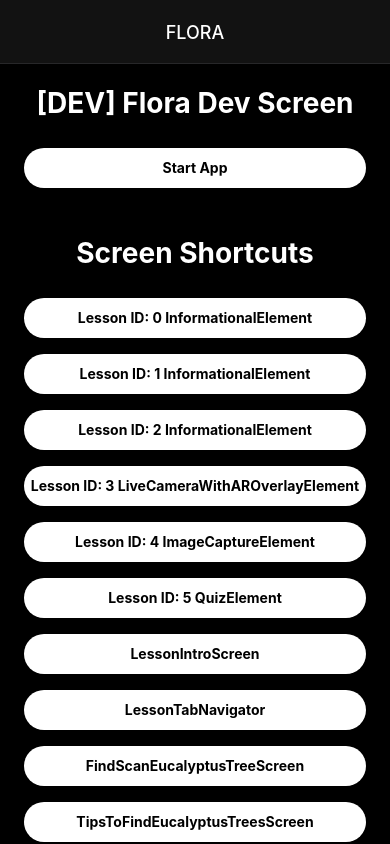
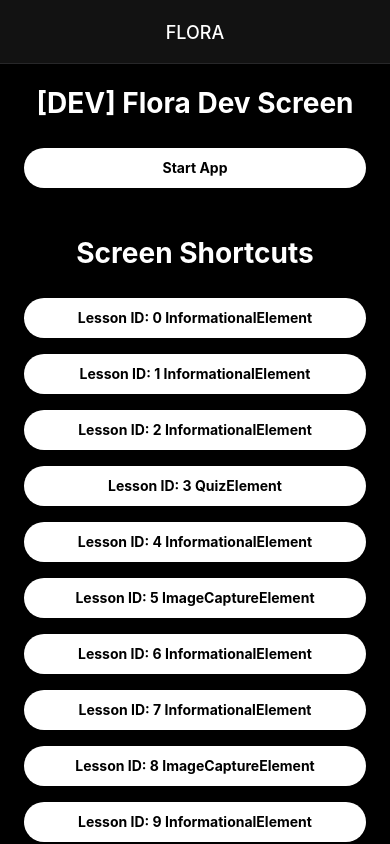
Before and after one commit to jritch/outdoor-learning, a React Native app: screen /DevIntroScreen in a window 390 px wide. Shown: the top 844 px of the page. Built offline with nearby package versions, Linux system fonts and the light colour scheme; what react-native-pytorch-core would draw is missing.

Commit message:
implement full draft of eucalyptus lesson

```diff
--- a/lesson_content/EucalyptusLesson.ts
+++ b/lesson_content/EucalyptusLesson.ts
@@ -9,7 +9,7 @@ export const EucalyptusLesson: Lesson = {
     {
       __type: 'InformationalElement',
       messages: [
-        'Great! you will learn about eucalyptus trees (copy about overarching goal). Ask any questions during the lesson by tapping the question button on the top right.',
+        'Great! you will learn about eucalyptus trees and their connection to the Bay Area. Ask any questions during the lesson by tapping the question button on the top right.',
       ],
       imageSources: [require('assets/images/GettyImages-480806545.jpeg')],
     },
@@ -23,20 +23,59 @@ export const EucalyptusLesson: Lesson = {
     {
       __type: 'InformationalElement',
       messages: [
-        'Take a look at this map of the distribution of eucalyptus trees in the United States. You’ll notice that there’s a huge concentration of eucalyptus in California specifically',
+        'Take a look at this map of the distribution of eucalyptus trees in the United States. You’ll notice that there’s a huge concentration of eucalyptus in California specifically.',
       ],
-      imageSources: [require('assets/images/usmap-placeholder.jpg')],
+      imageSources: [
+        {
+          uri: 'https://github.com/jritch/outdoor-learning/releases/download/v0.0.1-alpha/eucalyptus-map.png',
+        },
+      ],
+    },
+
+    {
+      __type: 'QuizElement',
+      imageSources: [
+        {
+          uri: 'https://github.com/jritch/outdoor-learning/releases/download/v0.0.1-alpha/eucalyptus-map.png',
+        },
+      ],
+      messages: [
+        'So if eucalyptus trees are originally from Australia, how do you think they ended up all the way here in California?',
+      ],
+      possibleAnswers: [
+        {
+          option: 'Their seeds spread here by wind.',
+          response:
+            'Not quite! California is too far away from Australia for that to be possible. Humans actually brought them here.',
+        },
+        {
+          option: 'Their seeds floated across the ocean.',
+          response:
+            'Not quite! Some seeds, like coconuts, are adapted to long-distance travel over water, but not eucalyptus. Humans actually brought them here.',
+        },
+        {
+          option: 'Humans brought them here.',
+          response: 'That is correct!',
+        },
+      ],
+      correctAnswerIndex: 2,
     },
     {
-      __type: 'LiveCameraWithAROverlayElement',
+      __type: 'InformationalElement',
       messages: [
-        'Unfortunately, these unique properties of eucalyptus trees’ leaves and bark also lead them being extremely flammable. Point your camera to the tree and take a look at the ground around the base of the tree. Notice the dry leaves and bark that pile up there. This, combined with the oil in eucalyptus leaves, means that eucalyptus trees catch fire easily.',
+        'During the Gold Rush (circa 1850), settlers needed a lot of wood to build settlements and burn for fuel. Some of these settlers came from Australia, and they brought eucalyptus seeds with them to plant in California.',
+      ],
+      imageSources: [
+        {
+          uri: 'https://github.com/jritch/outdoor-learning/releases/download/v0.0.1-alpha/gold-rush.jpg',
+        },
       ],
     },
+    // TODO (alan): update eucalyptus height video to youtube and embed here
     {
       __type: 'ImageCaptureElement',
       messages: [
-        'What else makes eucalyptus trees unique? First, let’s take a closer look at their leaves. Take three close-up photos of their leaves for your records.',
+        'What else makes eucalyptus trees unique? First, let’s take a closer look at their leaves. Take a close-up photo of their leaves for your records.',
       ],
       imagesCapturesRequired: 1,
       afterCaptureMessages: [
@@ -44,26 +83,134 @@ export const EucalyptusLesson: Lesson = {
       ],
     },
     {
-      __type: 'QuizElement',
+      __type: 'InformationalElement',
+      messages: [
+        'You may have noticed that eucalyptus leaves are long and thin, with a slight bulge in the middle. In botany, this is called a lanceoate (lan-see-uh-lit) leaf—shaped like the head of a lance (the weapon).',
+      ],
       imageSources: [
         {
-          uri: 'https://github.com/jritch/outdoor-learning/releases/download/v0.0.1-alpha/quiz-map-screenshot.jpg',
+          uri: 'https://github.com/jritch/outdoor-learning/releases/download/v0.0.1-alpha/eucalyptus-leaf@3x.png',
         },
       ],
+    },
+    // TODO (alan): not yet implemented? this should be a note taking element with camera view
+    // {
+    //   __type: 'NoteTakingElement',
+    //   messages: [
+    //     'But there’s something else that’s special about eucalyptus leaves. Look for a fresh, green leaf on the tree and pick it off the tree. Then, break it in half and sniff it. What do you notice? Please record your thoughts.',
+    //   ],
+    //   imageSources: [
+    //     {
+    //       uri: 'https://github.com/jritch/outdoor-learning/releases/download/v0.0.1-alpha/eucalyptus-leaf@3x.png',
+    //     },
+    //   ],
+    // },
+    {
+      __type: 'InformationalElement',
       messages: [
-        'So if eucalyptus trees are originally from Australia, how did they end up all the way here in California?',
+        'Did you notice a pungent medicinal aroma coming from the leaf? This is because these leaves contain eucalyptus oil, which has a distinctive scent. It’s a natural insect repellent and fungicide.',
       ],
-      possibleAnswers: [
+      imageSources: [
         {
-          option: 'Their seeds spread here by wind',
-          response: 'Nope. Not quite!',
-        },
-        {
-          option: 'Their seeds floated across the ocean',
-          response: 'That is correct! 🤓',
+          uri: 'https://github.com/jritch/outdoor-learning/releases/download/v0.0.1-alpha/eucalyptus-oil@4x.png',
         },
       ],
-      correctAnswerIndex: 1,
+    },
+    {
+      __type: 'ImageCaptureElement',
+      messages: [
+        'Next, let’s take a closer look at the bark. Go ahead and take a close-up photo of the bark on the tree’s trunk.',
+      ],
+      imagesCapturesRequired: 1,
+      afterCaptureMessages: [
+        'How would you describe eucalyptus bark? Please record your thoughts.',
+      ],
+    },
+    {
+      __type: 'InformationalElement',
+      messages: [
+        'Many eucalyptus trees shed their bark in long strips and flakes. There are a few reasons for this. Because eucalyptus trees grow so quickly, their bark needs to come off as the tree grows thicker—similar to how reptiles molt their skin. Also, shedding bark helps get rid of moss, fungi, and other parasites that like to grow on the surface of trees.',
+      ],
+      imageSources: [
+        {
+          uri: 'https://github.com/jritch/outdoor-learning/releases/download/v0.0.1-alpha/eucalyptus-trunk.jpg',
+        },
+      ],
+    },
+    // TODO (alan): need a clearer prompt for triggering the overlay
+    {
+      __type: 'LiveCameraWithAROverlayElement',
+      messages: [
+        'Unfortunately, these unique properties of eucalyptus trees’ leaves and bark also lead them being extremely flammable. Point your camera to the tree and take a look at the ground around the base of the tree. Notice the dry leaves and bark that pile up there. This, combined with the oil in eucalyptus leaves, means that eucalyptus trees catch fire easily.',
+      ],
+    },
+    // TODO (alan): find video and add YouTubeEmbedElement for australian bushfires
+    {
+      __type: 'InformationalElement',
+      messages: [
+        'Much like Australia, California is prone to wildfires. Because of this, eucalyptus trees in the Bay Area are a subject of intense debate.',
+      ],
+      imageSources: [
+        {
+          uri: 'https://github.com/jritch/outdoor-learning/releases/download/v0.0.1-alpha/debate-anti@3x.png',
+        },
+      ],
+    },
+    {
+      __type: 'InformationalElement',
+      messages: [
+        '“Trees actually don’t play a large role in wildfires in California, compared to grasses and bushes. These trees are an important part of our local history and heritage!”',
+      ],
+      imageSources: [
+        {
+          uri: 'https://github.com/jritch/outdoor-learning/releases/download/v0.0.1-alpha/debate-pro@3x.png',
+        },
+      ],
+    },
+    {
+      __type: 'InformationalElement',
+      messages: [
+        'Some debate about the aesthetics of the tree. Some think they’re an eyesore in towns like Palo Alto, especially because of all the dry leaves and bark that accumulate around them.',
+      ],
+      imageSources: [
+        {
+          uri: 'https://github.com/jritch/outdoor-learning/releases/download/v0.0.1-alpha/eucalyptus-litter.png',
+        },
+      ],
+    },
+    {
+      __type: 'InformationalElement',
+      messages: [
+        'Others enjoy their distinctive look. Leland and Jane Stanford, founders of Stanford University, loved these trees and planted thousands of them across campus.',
+      ],
+      imageSources: [
+        {
+          uri: 'https://github.com/jritch/outdoor-learning/releases/download/v0.0.1-alpha/leland-jane-stanford.JPG',
+        },
+      ],
+    },
+    // TODO (alan): not yet implemented
+    // {
+    //   __type: 'NoteTakingElement',
+    //   messages: [
+    //     'What’s your take on the debate? Do you think eucalyptus trees in Palo Alto should be removed, or do you think they should be kept?',
+    //   ],
+    //   imageSources: [
+    //     {
+    //       uri: 'https://github.com/jritch/outdoor-learning/releases/download/v0.0.1-alpha/eucalyptus-campus-1.jpg',
+    //     },
+    //   ],
+    // },
+    {
+      __type: 'InformationalElement',
+      messages: [
+        'Congratulations on completing the lesson! Next time you take a walk around the neighborhood, be on the lookout for eucalyptus trees. You’ll be surprised how many you find!',
+      ],
+      imageSources: [
+        {
+          uri: 'https://github.com/jritch/outdoor-learning/releases/download/v0.0.1-alpha/eucalyptus-campus-2.jpg',
+        },
+      ],
     },
   ],
 };
--- a/package.json
+++ b/package.json
@@ -31,8 +31,10 @@
     "@react-navigation/native-stack": "^6.1.0",
     "expo": "~44.0.0",
     "expo-asset": "~8.4.4",
+    "expo-camera": "~12.1.2",
     "expo-constants": "~13.0.0",
     "expo-dev-client": "~0.8.5",
+    "expo-file-system": "~13.1.4",
     "expo-font": "~10.0.4",
     "expo-linking": "~3.0.0",
     "expo-splash-screen": "~0.14.0",
@@ -45,9 +47,7 @@
     "react-native-pytorch-core": "0.0.0-04262022-1207-f4308c17e",
     "react-native-safe-area-context": "3.3.2",
     "react-native-screens": "~3.10.1",
-    "react-native-web": "0.17.1",
-    "expo-camera": "~12.1.2",
-    "expo-file-system": "~13.1.4"
+    "react-native-web": "0.17.1"
   },
   "devDependencies": {
     "@babel/core": "^7.12.9",
--- a/screens/LessonIntroScreen.tsx
+++ b/screens/LessonIntroScreen.tsx
@@ -14,7 +14,7 @@ export default function LessonIntroScreen({
 }: NativeStackScreenProps<RootStackParamList, 'LessonIntroScreen'>) {
   const headingTextContent = 'What makes eucalyptus trees so controversial?';
   const textContent =
-    'Depending on who you ask, eucalyptus trees in the Bay Area are either a fire-prone blight on the landscape or an essential piece of California’s natural heritage. Let’s find out! It will take approximately 10 mins to complete the lesson. Turn up the volume to listen to the narration through audio.';
+    'Depending on who you ask, eucalyptus trees in the Bay Area are either a fire-prone blight on the landscape or an essential piece of California’s natural heritage. Let’s find out why! It will take approximately 10 mins to complete the lesson. Turn up the volume to listen to the narration through audio.';
 
   return (
     <View style={styles.mainContainer}>
```
Also changed, not shown: 2 other files (tests, documents, lock files or other folders).
